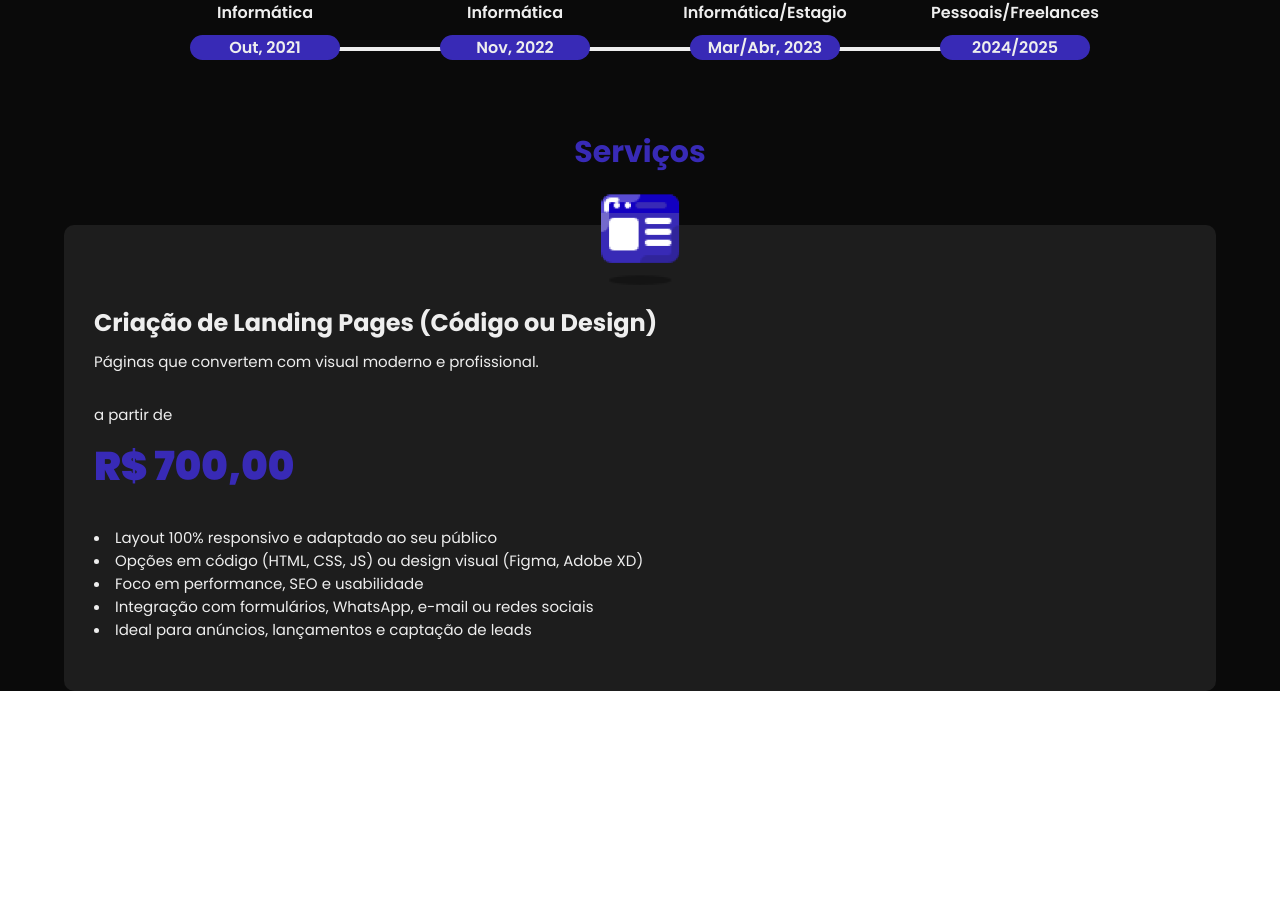
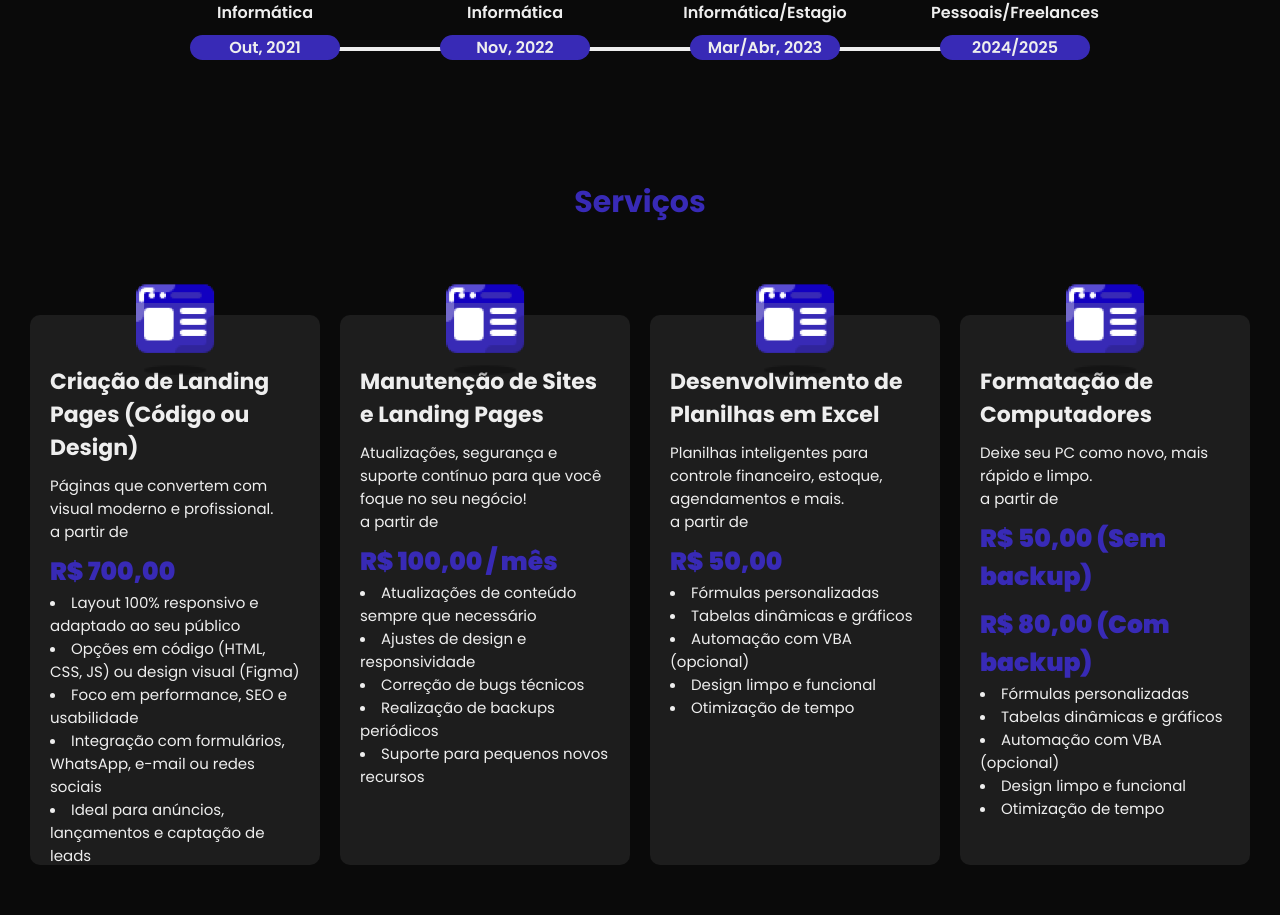
Before and after one commit to luvsscorpius/dev-and-portfolio-react, a React (Create React App) app in the folder frontend/: page / in a window 1280 px wide. Shown: the part 1219-2136 px from the top of the page. Before the commit the page ends 1910 px from the top, so only its background shows below. Built offline with nearby package versions, Linux system fonts and the light colour scheme.

Commit message:
feat(servicos.jsx): continuing developing cards

```diff
--- a/frontend/src/Pages/Servicos/Servicos.jsx
+++ b/frontend/src/Pages/Servicos/Servicos.jsx
@@ -32,10 +32,89 @@ export const Servicos = () => {
           <S.containerText>
             <ul>
               <li>Layout 100% responsivo e adaptado ao seu público</li>
-              <li>Opções em código (HTML, CSS, JS) ou design visual (Figma, Adobe XD)</li>
+              <li>Opções em código (HTML, CSS, JS) ou design visual (Figma)</li>
               <li>Foco em performance, SEO e usabilidade</li>
               <li>Integração com formulários, WhatsApp, e-mail ou redes sociais</li>
               <li>Ideal para anúncios, lançamentos e captação de leads</li>
+            </ul>
+          </S.containerText>
+        </S.card>
+
+        <S.card>
+          <span>
+            <img src={iconServicos} alt="" />
+          </span>
+
+          <S.containerText>
+            <h2>Manutenção de Sites e Landing Pages</h2>
+            <p>Atualizações, segurança e suporte contínuo para que você foque no seu negócio!</p>
+          </S.containerText>
+
+          <S.containerText>
+            <p>a partir de</p>
+            <h1>R$ 100,00 / mês</h1>
+          </S.containerText>
+
+          <S.containerText>
+            <ul>
+              <li>Atualizações de conteúdo sempre que necessário</li>
+              <li>Ajustes de design e responsividade</li>
+              <li>Correção de bugs técnicos</li>
+              <li>Realização de backups periódicos</li>
+              <li>Suporte para pequenos novos recursos</li>
+            </ul>
+          </S.containerText>
+        </S.card>
+
+        <S.card>
+          <span>
+            <img src={iconServicos} alt="" />
+          </span>
+
+          <S.containerText>
+            <h2>Desenvolvimento de Planilhas em Excel</h2>
+            <p>Planilhas inteligentes para controle financeiro, estoque, agendamentos e mais.</p>
+          </S.containerText>
+
+          <S.containerText>
+            <p>a partir de</p>
+            <h1>R$ 50,00</h1>
+          </S.containerText>
+
+          <S.containerText>
+            <ul>
+              <li>Fórmulas personalizadas</li>
+              <li>Tabelas dinâmicas e gráficos</li>
+              <li>Automação com VBA (opcional)</li>
+              <li>Design limpo e funcional</li>
+              <li>Otimização de tempo</li>
+            </ul>
+          </S.containerText>
+        </S.card>
+
+        <S.card>
+          <span>
+            <img src={iconServicos} alt="" />
+          </span>
+
+          <S.containerText>
+            <h2>Formatação de Computadores</h2>
+            <p>Deixe seu PC como novo, mais rápido e limpo.</p>
+          </S.containerText>
+
+          <S.containerText>
+            <p>a partir de</p>
+            <h1>R$ 50,00 (Sem backup)</h1>
+            <h1>R$ 80,00 (Com backup)</h1>
+          </S.containerText>
+
+          <S.containerText>
+            <ul>
+              <li>Fórmulas personalizadas</li>
+              <li>Tabelas dinâmicas e gráficos</li>
+              <li>Automação com VBA (opcional)</li>
+              <li>Design limpo e funcional</li>
+              <li>Otimização de tempo</li>
             </ul>
           </S.containerText>
         </S.card>
--- a/frontend/src/Pages/Servicos/Styles.jsx
+++ b/frontend/src/Pages/Servicos/Styles.jsx
@@ -10,7 +10,7 @@ export const mainServicos = styled.div`
 `
 
 export const servicosTitleContainer = styled.div`
-    margin-top: 50px;
+    margin-top: 100px;
 
     h2 {
         text-align: center;
@@ -26,6 +26,14 @@ export const servicosFlowContainer = styled.div`
     align-items: center;
     justify-content: center;
     flex-direction: column;
+    gap: 90px;
+    margin-top: 10px;
+
+    @media (min-width: 1024px) {
+        flex-direction: row;
+        gap: 20px;
+        padding: 30px;
+    }
 `
 
 export const containerText = styled.div`
@@ -48,6 +56,7 @@ export const card = styled.div`
     border-radius: 10px;
     font-family: "Poppins", serif;
     gap: 30px;
+    margin-bottom: 20px;
 
     span {
         height: 50px;
@@ -105,4 +114,47 @@ export const card = styled.div`
             font-weight: 400;
         }
     }
+
+    @media (min-width: 1024px) {
+        width: 550px;
+        height: 550px;
+        gap: 0px;
+        justify-content: start;
+
+        span {
+            height: 50px;
+
+            img {
+                width: 100px;
+                height: 100px;
+                position: relative;
+                bottom: 40px;
+            }
+        }
+
+        h1 {
+            font-size: 25px;
+            padding: 0 20px 0 20px;
+        }
+
+        h2 {
+            padding: 0 20px 0 20px;
+            font-size: 22px;
+        }
+
+        p {
+            padding: 0 20px 0 20px;
+        }
+
+        ul {
+
+            li {
+                text-align: start;
+                width: 100%;
+                padding: 0 20px 0 20px;
+                font-size: 15px;
+                font-weight: 400;
+            }
+        }
+    }
 `
```
